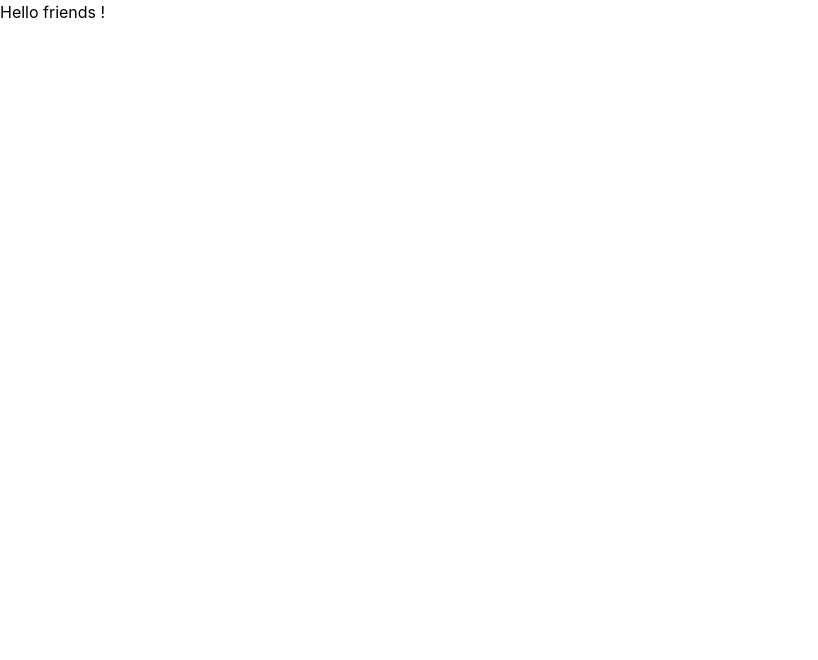
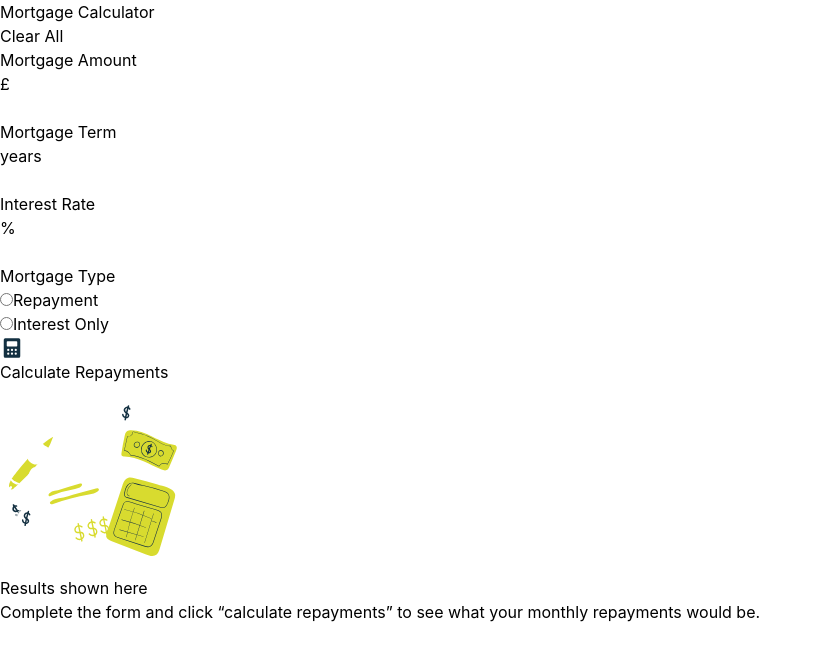
Before and after one commit to NitiemaAllassane/mortgage-repayment-calculator, a React (Vite) app: page / in a window 1280 px wide. Shown: the top 660 px of the page, without its empty margins (0-818 px from the left). Built offline with nearby package versions, Linux system fonts and the light colour scheme.

Commit message:
add: Add calculator component structure and empty state

```diff
--- a/src/App.tsx
+++ b/src/App.tsx
@@ -1,3 +1,4 @@
+import MortgageCalculator from './components/MortageCalculator'
 import './App.css'
 
 function App() {
@@ -5,7 +6,7 @@ function App() {
   return (
     <>
       <main>
-        <h1>Hello friends !</h1>
+        <MortgageCalculator  />
       </main>
     </>
   )
--- /dev/null
+++ b/src/components/ActionButton.tsx
@@ -0,0 +1,12 @@
+import calculatorIcon from "../assets/images/icon-calculator.svg"
+
+export default function ActionButton({ text }: { text: string }) {
+    return (
+        <button type="submit">
+            <span>
+                <img src={calculatorIcon} alt="Calculator Icon" />
+            </span>
+            <span>{text}</span>
+        </button>
+    )
+}
--- /dev/null
+++ b/src/components/EmptyState.tsx
@@ -0,0 +1,17 @@
+import emptyImage from "../assets/images/illustration-empty.svg"
+
+function EmptyState() {
+    return (
+        <div>
+            <figure>
+                <img src={emptyImage} alt="Empty illustration" />
+            </figure>
+            <h2>Results shown here</h2>
+            <p>
+                Complete the form and click “calculate repayments” to see what your monthly repayments would be.
+            </p>
+        </div>
+    )
+}
+
+export default EmptyState;
--- /dev/null
+++ b/src/components/MortageCalculator.tsx
@@ -0,0 +1,77 @@
+import MortgageInputField from "./MortgageInputField"
+import MortgageTypeOption from "./MortgageTypeOption"
+import EmptyState from "./EmptyState"
+import ActionButton from "./ActionButton"
+
+
+
+
+export default function MortgageCalculator() {
+
+    return (
+        <article>
+            <div>
+                {/* Mortgage Form */}
+                <form action="">
+                    <div>
+                        <h1>Mortgage Calculator</h1>
+                        <button type="reset">Clear All</button>
+                    </div>
+
+                    <div>
+                        <MortgageInputField
+                            label="Mortgage Amount"
+                            fieldType="amount"
+                            suffixPosition="left"
+                        />
+                    </div>
+
+                    <div>
+                        <div>
+                            <MortgageInputField
+                                label="Mortgage Term"
+                                fieldType="term"
+                                suffixPosition="right"
+                            />
+                        </div>
+                        <div>
+                            <MortgageInputField
+                                label="Interest Rate"
+                                fieldType="interest"
+                                suffixPosition="right"
+                            />
+                        </div>
+                    </div>
+
+                    <div>
+                        <label htmlFor="mortageType">Mortgage Type</label>
+                        <MortgageTypeOption
+                            optionType="repayment"
+                            name="mortageType"
+                            id="repayment"
+                        />
+
+                        <MortgageTypeOption
+                            optionType="interestOnly"
+                            name="mortageType"
+                            id="interest"
+                        />
+                    </div>
+
+                    <div>
+                        <ActionButton
+                            text="Calculate Repayments"
+                        />
+                    </div>
+                </form>
+
+
+                <div>
+                    <div>
+                        <EmptyState  />
+                    </div>
+                </div>
+            </div>
+        </article>
+    )
+}
--- /dev/null
+++ b/src/components/MortgageInputField.tsx
@@ -0,0 +1,32 @@
+interface MortgageInputFieldProps {
+    label: string;
+    fieldType: "amount" | "term" | "interest";
+    suffixPosition?: "left" | "right";
+}
+
+
+export default function MortgageInputField({
+    label,
+    fieldType,
+    suffixPosition = "left"
+}: MortgageInputFieldProps
+) {
+
+    const suffixMap = {
+        amount: "£",
+        term: "years",
+        interest: "%"
+    };
+
+    return (
+        <>
+            <label htmlFor={fieldType}>{label}</label>
+            <div>
+                <div>
+                    {suffixMap[fieldType]}
+                </div>
+                <input type="number" name={fieldType} id={fieldType} />
+            </div>
+        </>
+    )
+}
--- /dev/null
+++ b/src/components/MortgageTypeOption.tsx
@@ -0,0 +1,27 @@
+interface MortgageTypeOptionProps {
+    name: string;
+    id: string;
+    optionType: "repayment" | "interestOnly";
+}
+
+export default function MortgageTypeOption({name, id, optionType}: MortgageTypeOptionProps) {
+
+    const labelMap = {
+        repayment: "Repayment",
+        interestOnly: "Interest Only"
+    };
+
+    return (
+        <div>
+            <input
+                type="radio"
+                name={name}
+                id={id}
+                value={optionType}
+            />
+            <label htmlFor={id}>
+                {labelMap[optionType]}
+            </label>
+        </div>
+    )
+}
```
